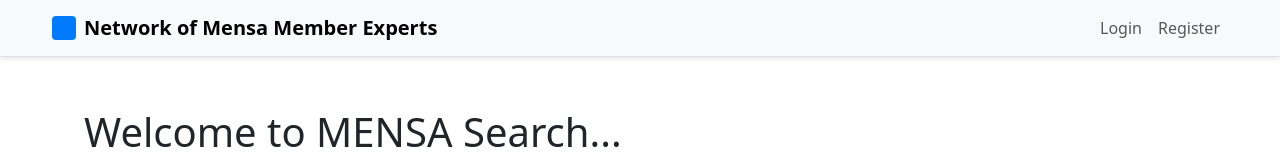
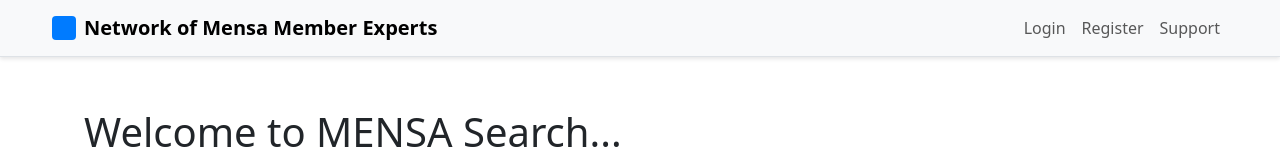
Before and after one commit to bbornino/mensa_member_connect_frontend, a React (Vite) app: page / in a window 1280 px wide. Shown: the top 160 px of the page. Built offline with nearby package versions, Linux system fonts and the light colour scheme.

Commit message:
Add support link to menu

```diff
--- a/src/components/shared/MainMenu.tsx
+++ b/src/components/shared/MainMenu.tsx
@@ -35,6 +35,9 @@ export default function MainMenu() {
                   </NavItem>
                 )}
                 <NavItem>
+                  <NavLink tag={Link} to="/feedback">Support</NavLink>
+                </NavItem>
+                <NavItem>
                   <NavLink
                     href="#"
                     onClick={(e) => {
@@ -53,6 +56,9 @@ export default function MainMenu() {
                 </NavItem>
                 <NavItem>
                   <NavLink tag={Link} to="/register">Register</NavLink>
+                </NavItem>
+                <NavItem>
+                  <NavLink tag={Link} to="/feedback">Support</NavLink>
                 </NavItem>
               </>
             )}
@@ -79,6 +85,9 @@ export default function MainMenu() {
                   </NavItem>
                 )}
                 <NavItem>
+                  <NavLink tag={Link} to="/feedback">Support</NavLink>
+                </NavItem>
+                <NavItem>
                   <NavLink
                     href="#"
                     onClick={(e) => {
@@ -98,6 +107,9 @@ export default function MainMenu() {
                 <NavItem>
                   <NavLink tag={Link} to="/register">Register</NavLink>
                 </NavItem>
+                <NavItem>
+                  <NavLink tag={Link} to="/feedback">Support</NavLink>
+                </NavItem>
               </>
             )}
           </Nav>
```
